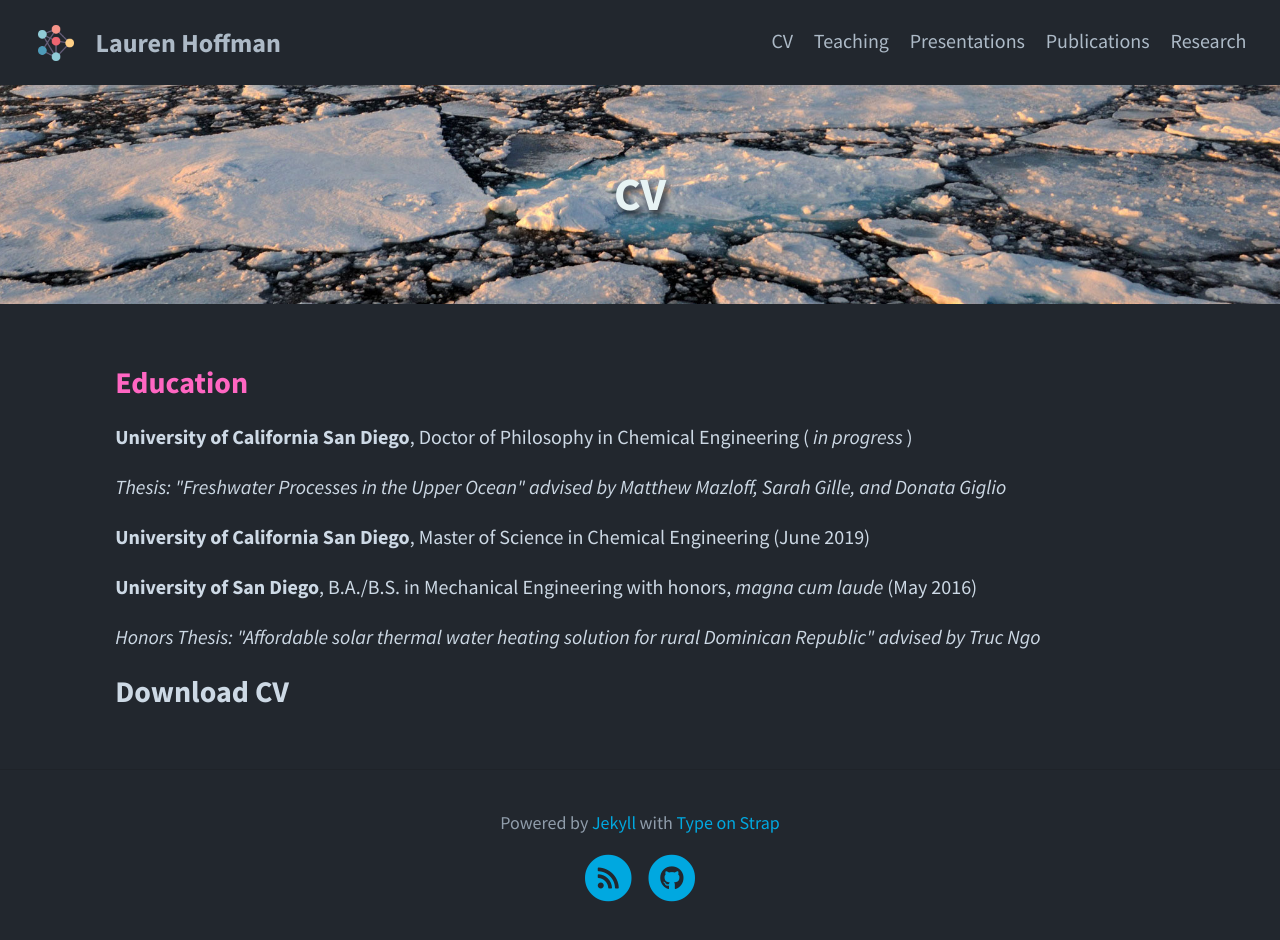
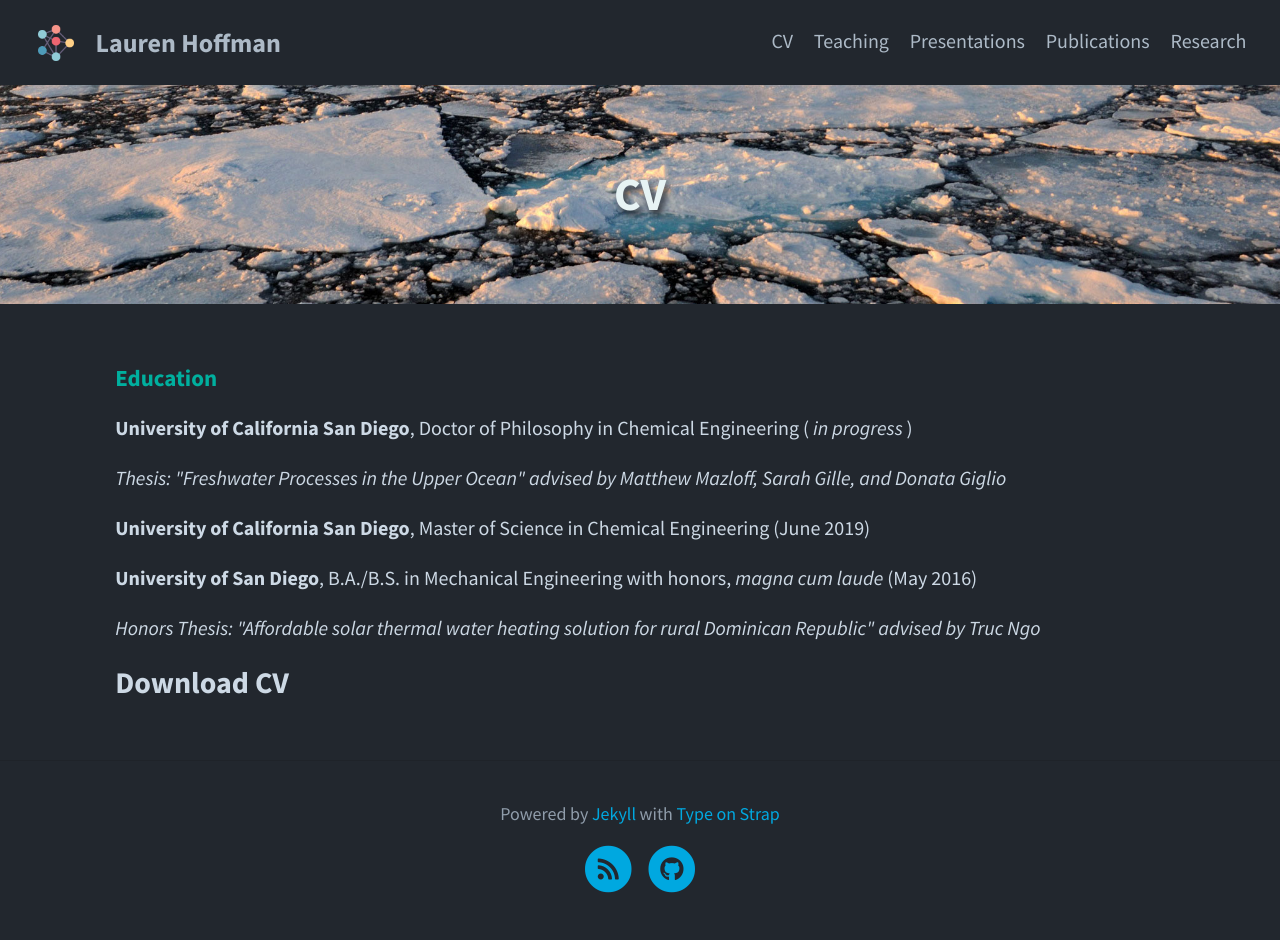
Before and after one commit to lahoffman/lahoffman.github.io, a Jekyll site: the page built from pages/cv.html, in a window 1280 px wide. Built offline with Jekyll 4.4.1, drawn with Linux system fonts in a browser that asks for light colours.

```diff
--- a/pages/cv.html
+++ b/pages/cv.html
@@ -6,7 +6,7 @@ feature-img: "assets/img/header_seaice.jpg"
 order: 5
 ---
 
-<p><H3>Education</H3></p>
+<p><H4>Education</H4></p>
 <p><b>University of California San Diego</b>, Doctor of Philosophy in Chemical Engineering (<i> in progress </i>)</p>
 <p><i>Thesis: "Freshwater Processes in the Upper Ocean" advised by Matthew Mazloff, Sarah Gille, and Donata Giglio</i></p>
 <p><b>University of California San Diego</b>, Master of Science in Chemical Engineering (June 2019)</p>
```
